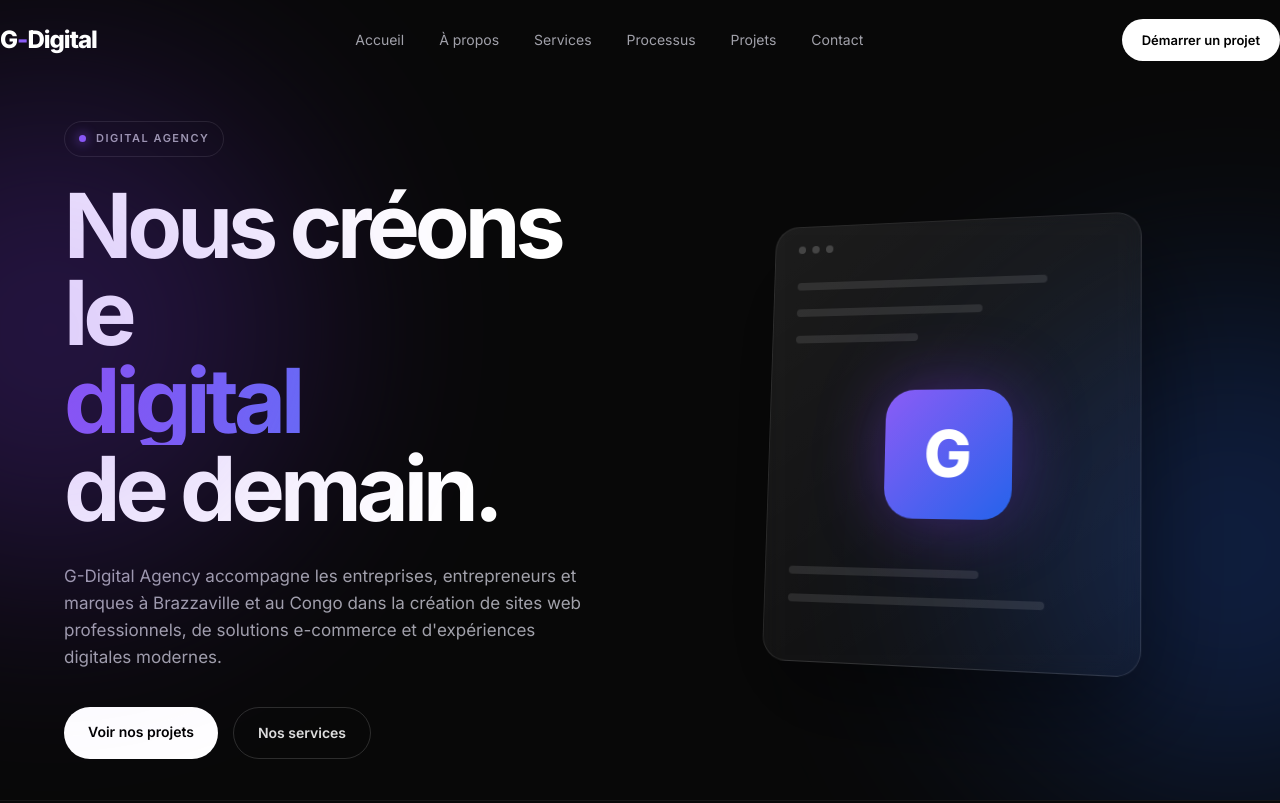
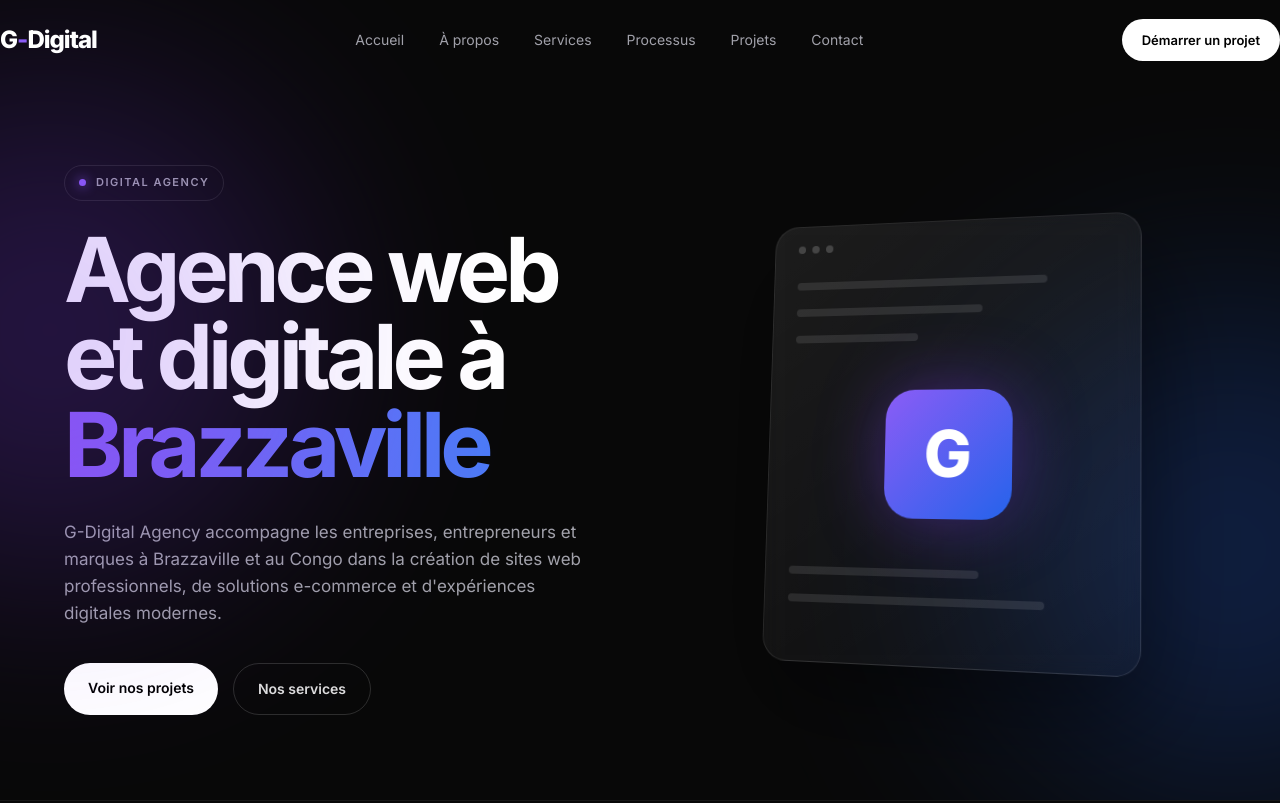
Before and after one commit to eguimbi873-lab/g-digital-agency, a plain HTML site: page index.html in a window 1280 px wide. Shown: the top 803 px of the page. Drawn offline with Linux system fonts and the light colour scheme.

```diff
--- a/index.html
+++ b/index.html
@@ -181,14 +181,10 @@
 
             </div>
 
-
-            <h1>
-
-                Nous créons le
-                <strong>digital</strong>
-                de demain.
-
-            </h1>
+<h1>
+    Agence web et digitale à
+    <strong>Brazzaville</strong>
+</h1>
 
 <p>
     G-Digital Agency accompagne les entreprises,
```
